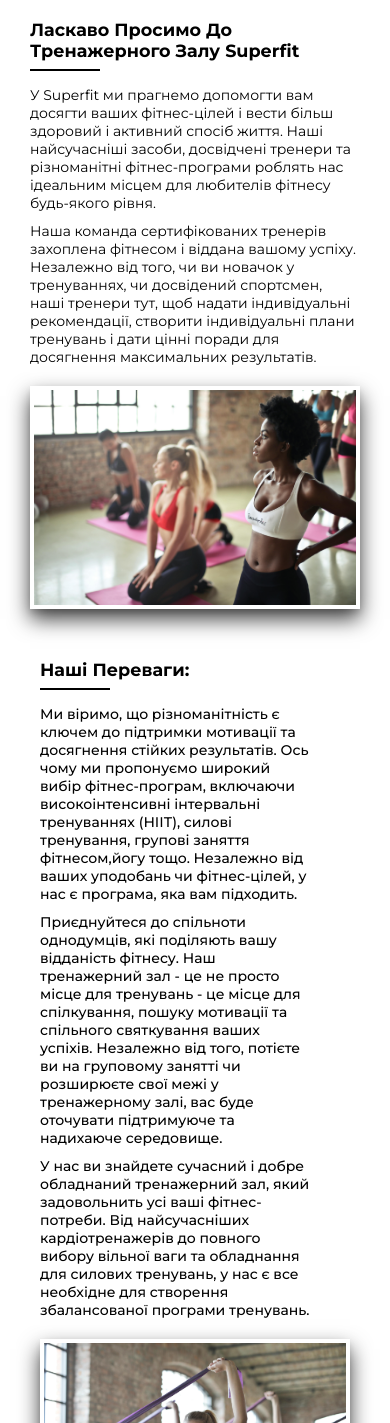
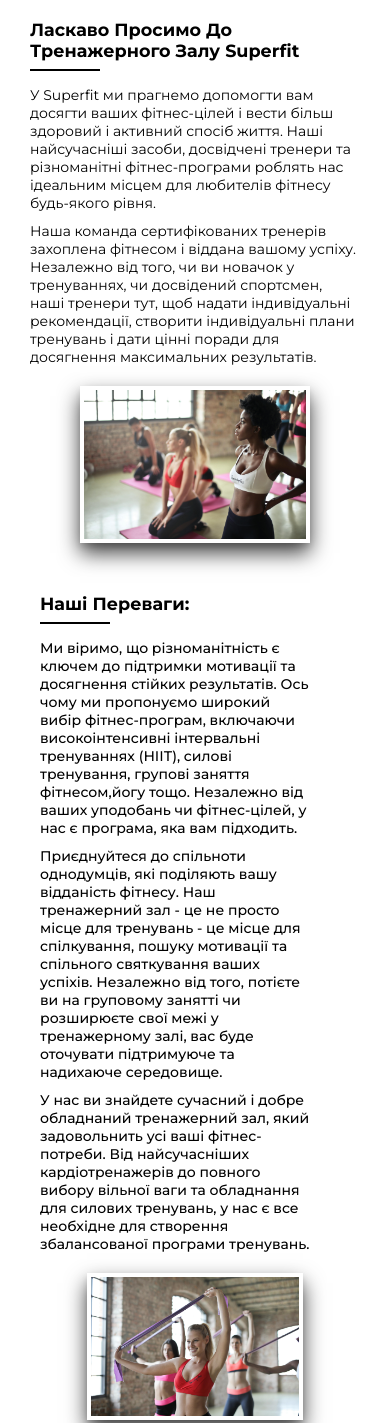
Before and after one commit to curly-coder/superfit, a plain HTML site: page index.html in a window 390 px wide. Shown: the part 187-1610 px from the top of the page. Drawn offline with nearby package versions, Linux system fonts and the light colour scheme.

Commit message:
new commit

```diff
--- a/css/style.css
+++ b/css/style.css
@@ -330,7 +330,7 @@ body {
     .welcome-img{
         order: 1;
         margin:20px auto 0;
-        max-width: 100%;
+        max-width: 70%;
     }
     .advantages{
         padding: 20px 40px;
@@ -342,7 +342,7 @@ body {
         flex-direction: column;
     }
     .advantages-img{
-        max-width: 100%;
+        max-width: 70%;
         margin: 20px auto 0;
     }
     .membership-top__content-title{
@@ -351,6 +351,7 @@ body {
     .footer{
         padding: 20px;
     }
+
 }
 @media (max-width:650px) {
     .footer-inner{
```
